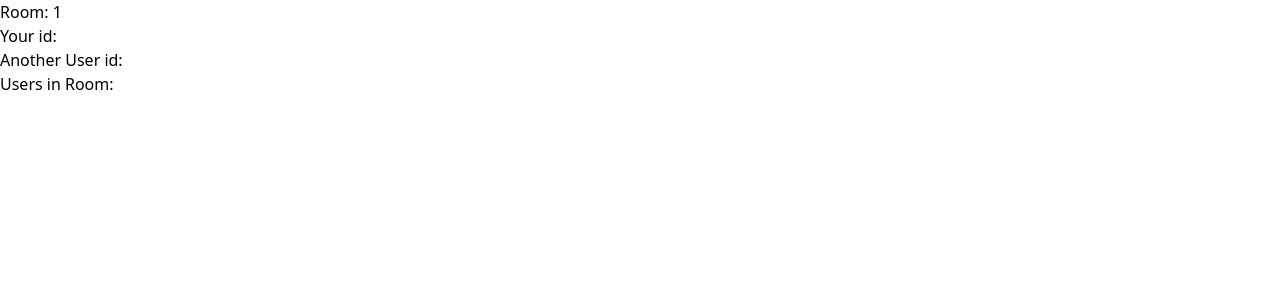
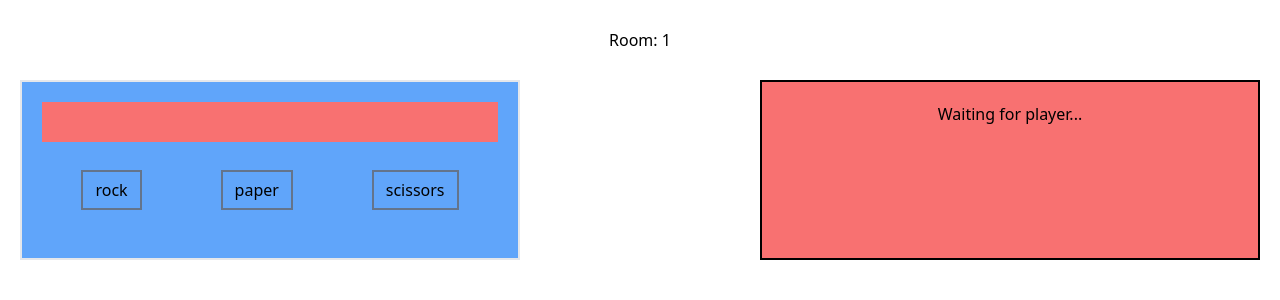
Before and after one commit to JoaoRViana/learningSocket, a React (Create React App) app in the folder front/: page /1 in a window 1280 px wide. Shown: the top 300 px of the page. Built offline with nearby package versions, Linux system fonts and the light colour scheme; no server answers.

Commit message:
criando lógica no back e no front

```diff
--- a/front/src/components/Home.jsx
+++ b/front/src/components/Home.jsx
@@ -6,6 +6,8 @@ function Home() {
   const [room, setRoom] = useState("");
   const [allRooms, setAllRooms] = useState([]);
   const [userName,setUserName] = useState('')
+  const [disableButtons,setDisableButtons] = useState(true);
+
   let history = useNavigate();
   const createRoom = () => {
     if (room !== '') {
@@ -31,14 +33,20 @@ function Home() {
   return (
     <div className='block flex-wrap h-screen '>
         <div className='flex justify-center flex-wrap  p-5 w-[440px] my-2 mx-auto  items-center'>
-          <input placeholder='UserName' onChange={(e)=>{setUserName(e.target.value)}}></input>
+          <input placeholder='UserName' onChange={(e)=>{
+          setUserName(e.target.value)
+          if(e.target.value.length >1){
+            setDisableButtons(false)
+          }else{
+            setDisableButtons(true)
+          }}}></input>
         </div>
         <div className='flex justify-center flex-wrap  p-5 w-[440px] my-2 mx-auto  items-center'>
             <input className='border-black border-2 w-[100px] h-10 mx-2 rounded-lg text-center bg-slate-500 text-black'
             onChange={(e) => {
             setRoom(e.target.value);
             }}/>
-        <button onClick={createRoom} className='bg-slate-300 h-12 w-36 rounded-lg'>Create Room</button>
+        <button onClick={createRoom} className='bg-slate-300 h-12 w-36 rounded-lg disabled:bg-red-300' disabled={disableButtons}>Create Room</button>
         </div>
       <div  className='flex items-center flex-wrap w-60 bg-slate-400 mx-auto p-5 text-center'>
         <h2 className='w-full'>All Rooms:</h2>
@@ -46,8 +54,8 @@ function Home() {
             <div key={`room${i}`} className='w-full flex justify-center items-center my-2 border-b-2 p-2'>
             <h3 className=' h-8 w-16 text-center bg'>{roomName}</h3>
             <button
-             className='bg-slate-300 h-8 w-16 rounded-lg'
-             onClick={() => joinRoom(roomName)}>Join</button>
+             className='bg-slate-300 h-8 w-16 rounded-lg disabled:bg-red-300'
+             onClick={() => joinRoom(roomName)}  disabled={disableButtons}>Join</button>
             </div>
         ))}
         </div>
--- a/front/src/components/Room.jsx
+++ b/front/src/components/Room.jsx
@@ -1,41 +1,100 @@
-import React, { useEffect, useState } from "react";
+import React, { useEffect, useRef, useState } from "react";
 import socket from "./socket";
 import { useLocation } from 'react-router-dom';
 
 
 function Home() {
-  const [yourId, setYourId] = useState('');
-  const [anotherId, setAnotherId] = useState('');
+  const choosedOption = useRef('');
+  const [enemyOption,setEnemyOption] = useState('')
+  const [playerId,setPlayerId] = useState('');
   const [userName,setUserName] = useState('')
-  const [anotherPlayer,setAnotherPlayer] = useState('')
+  const [anotherPlayer,setAnotherPlayer] = useState("")
+  const [result,setResult] = useState('')
   const url = window.location.href;
   const first = url.indexOf('/', 10);
   const id = url.slice(first + 1);
   const location = useLocation();
 
+  const playChoosed = (e)=>{
+    choosedOption.current = e
+    console.log(e)
+    socket.emit("sendOption",{id:socket.id,option:e,room:id})
+  }
+
   useEffect(() => {
     socket.emit("joinRoom", {room:id,userName:location.state});
-    setYourId(socket.id);
     setUserName(location.state)
+    setPlayerId(socket.id)
     socket.emit("usersInRoom",id)
     socket.on("receiveConnection",(data)=>{
-    console.log(data)
-    data.forEach((e)=>{
-      if(e.id!== socket.id){
-        setAnotherId(e.id)
-        setAnotherPlayer(e.userName)
+    if(data.length>1){
+      data.forEach((e)=>{
+        if(e.id!== socket.id){
+          setAnotherPlayer(e.userName)
+        }
+      })
+    }else{
+      setAnotherPlayer('')
+    }
+    })
+    socket.on("receiveOptions",(data)=>{
+      const enemy = data.users.filter((e)=>(e.id !==socket.id))[0];
+      setEnemyOption(enemy.option)
+      console.log(choosedOption)
+      if((enemy.option === 'scissors' && choosedOption.current === 'rock') ||
+      (enemy.option === 'paper' && choosedOption.current === 'scissors') ||
+      (enemy.option === 'rock' && choosedOption.current === 'paper')){
+        setResult('winner')
+      }else if((choosedOption.current === 'scissors' && enemy.option === 'rock') ||
+      (choosedOption.current === 'paper' && enemy.option === 'scissors') ||
+      (choosedOption.current === 'rock' && enemy.option === 'paper')){
+        setResult('lose')
+      }else{
+        setResult('draw')
       }
-    })
     })
     socket.emit("getRooms");
   }, [socket]);
 
   return (
     <div>
-      <h3>Room: {id}</h3>
-      <h2>Your id: {userName}</h2>
-      <h2>Another User id: {anotherPlayer}</h2>
-      <h2>Users in Room: </h2>
+      <div className="justify-center mx-auto flex my-2 p-5">
+        <h3>Room: {id}</h3>
+      </div>
+      <div className="flex justify-between h-[600px] ">
+        <div className="flex mx-5 justify- flex-wrap  bg-blue-400 h-[30%] w-[500px] p-5 border-gray border-2">
+          <h2 className="w-full text-center h-10 bg-red-400">{userName}</h2>
+        <div className="flex justify-around w-full">
+          <button value={'rock'} className="border-2 border-slate-500 p-3 h-10 flex items-center" onClick={(e)=>{
+            playChoosed(e.target.value)
+          }}>rock</button>
+          <button value={'paper'} className="border-2 border-slate-500 p-3 h-10 flex items-center" onClick={(e)=>{
+            playChoosed(e.target.value)
+          }}>paper</button>
+          <button value={'scissors'} className="border-2 border-slate-500 p-3 h-10 flex items-center" onClick={(e)=>{
+            playChoosed(e.target.value)
+          }}>scissors</button>
+          </div>
+
+        </div>
+        <div className="flex mx-5 text-center bg-red-400 h-[30%] w-[500px] justify-center p-5 border-black border-2">
+          {anotherPlayer===""?<h2>Waiting for player...</h2>:
+          <div>
+            <h2>{anotherPlayer}</h2>
+            {choosedOption.current !== '' && result !==''?<h2>{enemyOption}</h2>:<div/>
+      }
+          </div>
+          }
+        </div>
+      </div>
+      {anotherPlayer !==''? <div>
+      {choosedOption.current !== '' && result ===''?<h2>Waiting player Choose</h2>:
+      <div>
+        <h2>{result}</h2>
+      </div>
+      }
+      </div>:<div/>}
+
     </div>
   );
 }
```
Also changed, not shown: 1 other file (tests, documents, lock files or other folders).
